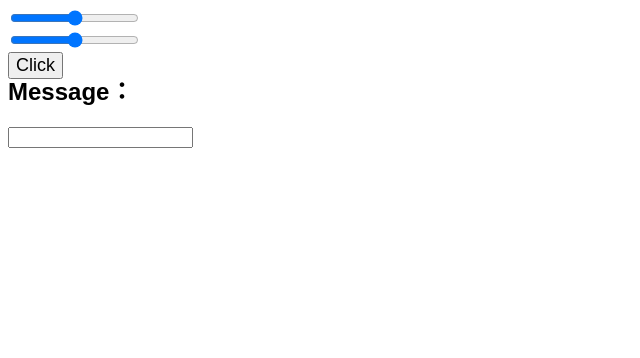
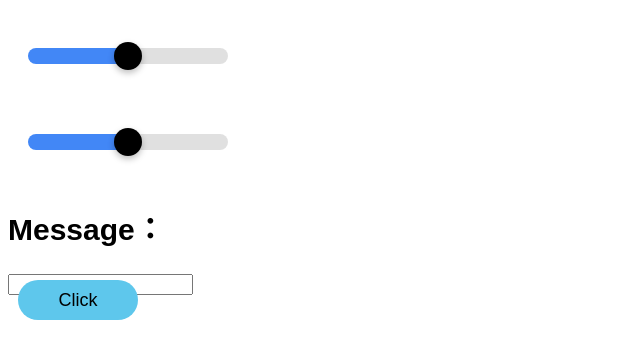
Before and after one commit to andjelalaly/websocket-demo, a website: page docs/index.html in a window 1280 px wide. Shown: the whole page, without its empty margins (0-640 px from the left). Drawn offline with nearby package versions, Linux system fonts and the light colour scheme; a web font is replaced by a local one.

Commit message:
slider and button stuff

```diff
--- a/docs/styles.css
+++ b/docs/styles.css
@@ -1,4 +1,4 @@
-@media all and (min-width:0px) and (max-width: 320px) {
+/*@media all and (min-width:0px) and (max-width: 320px) {*/
 body {
   background-color: white;
 }
@@ -30,7 +30,7 @@ button {
 
 .slider{
     border-radius: 20px;
-    margin-top: 30px;
+    margin-top: 40px;
     margin-left: 20px;
     margin-bottom:30px;
 
@@ -73,4 +73,3 @@ input[type=range]::-webkit-slider-thumb {
     margin-top: -6px;
     box-shadow: 0px 3px 6px rgba(0, 0, 0, 0.25);
 }
-}
```
